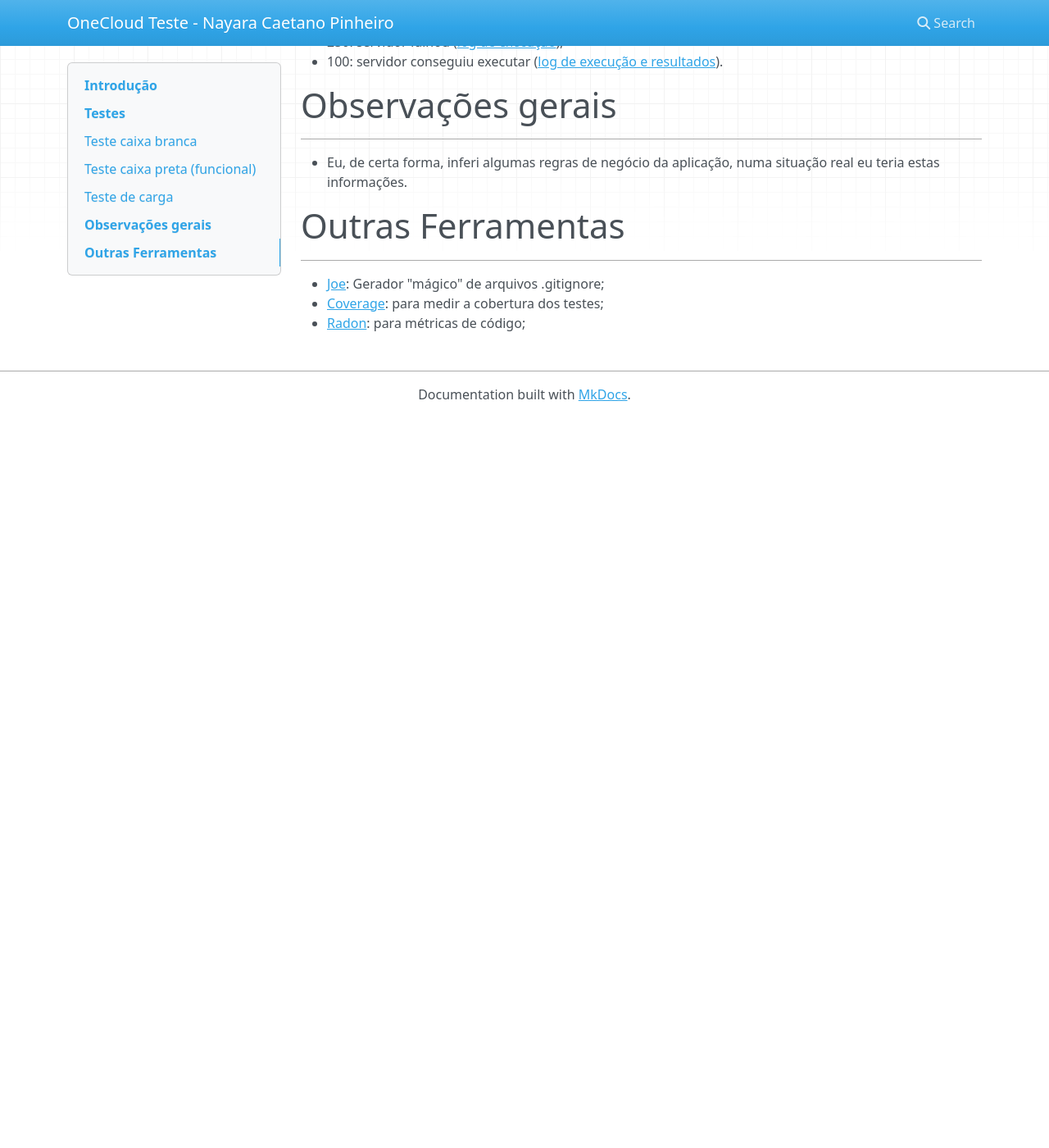
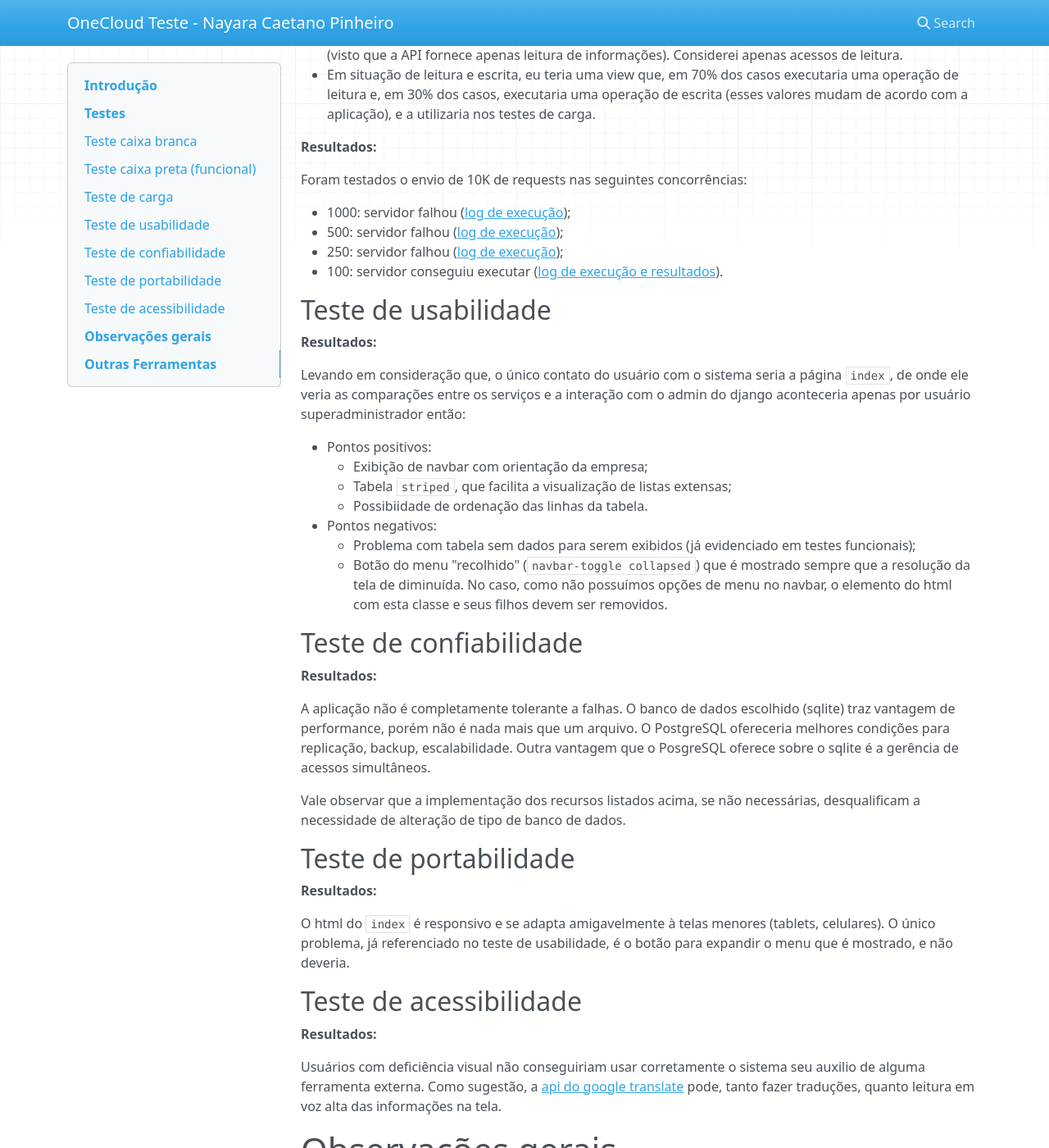
Before and after one commit to NayaraCaetano/onecloudtest-docs, an MkDocs documentation site: the page built from docs/index.md, in a window 1280 px wide and 1400 px high, scrolled down 1935 px. Shown: the whole window at 82% size. Built offline with MkDocs 1.6.1, drawn with Linux system fonts in a browser that asks for light colours; nearby versions of some CDN libraries; before the commit the page ends 2444 px from its top, so only the background shows below that; some of the changed text lies outside the part shown.

Commit message:
Adiciona resultados para os demais testes

```diff
--- a/docs/index.md
+++ b/docs/index.md
@@ -19,7 +19,7 @@ Documenta os testes.
 
 Testa as regras de negócio da aplicação.
 
-Repositório (fica dentro da aplicação): [https://github.com/NayaraCaetano/onecloud-qa](https://github.com/NayaraCaetano/onecloud-qa)
+Repositório (fica dentro da aplicação, no arquivo tests.py de cada app): [https://github.com/NayaraCaetano/onecloud-qa](https://github.com/NayaraCaetano/onecloud-qa).
 
 **Motivações:**
 
@@ -35,6 +35,10 @@ Repositório (fica dentro da aplicação): [https://github.com/NayaraCaetano/one
 
   - Criei a app `core` para exemplificar a forma com que gosto de estruturar o código, pelo tamanho da aplicação do teste ela não seria tão necessária;
   - Não nomear as urls (para utilização da função `reverse` do `django.core.urlresolvers`) não é uma boa prática. Caso um endereço mude, todas as chamadas à url *hard coded* precisariam ser alteradas.
+
+**Resultados:**
+
+  - Verificar [servidor de CI](http://onecloudtest.ddns.net:8085/browse/ON-UN);
 
 
 ## Teste caixa preta (funcional)
@@ -52,6 +56,11 @@ Repositório ( pasta `functional_tests` ): [https://github.com/NayaraCaetano/one
  - Normalmente eu não testaria o login do admin do django, mas neste caso criei para exemplificar o processo de preencher input, submeter form e verificar resultado.
  - Deixei intencionalmente um teste falhando para que os resultados pudessem sem acompanhados do servidor de CI.
  - Adicionei o Jquery no projeto, já que foram necessários utilizar seletores como `contains` e `visible`.
+
+**Resultados:**
+
+  - Verificar [servidor de CI](http://onecloudtest.ddns.net:8085/browse/ON-FUN);
+  - O teste falhando evidencia um problema de usabilidade. A tabela não deve ser mostrada contendo apenas as colunas, caso não existam dados para serem mostrados, uma linha informando esta condição deveria ser inserida.
 
 
 ## Teste de carga
@@ -79,7 +88,48 @@ Repositório ( pasta `functional_tests` ): [https://github.com/NayaraCaetano/one
    - 1000: servidor falhou ([log de execução](http://onecloudtest.ddns.net:8085/browse/ON-CAR-11));
    - 500: servidor falhou ([log de execução](http://onecloudtest.ddns.net:8085/browse/ON-CAR-12));
    - 250: servidor falhou ([log de execução](http://onecloudtest.ddns.net:8085/browse/ON-CAR-13));
-   - 100: servidor conseguiu executar ([log de execução e resultados](http://onecloudtest.ddns.net:8085/browse/ON-CAR-14)).
+   - 100: servidor conseguiu executar ([log de execução e resultados](http://onecloudtest.ddns.net:8085/browse/ON-CAR-14/log)).
+
+
+## Teste de usabilidade
+
+**Resultados:**
+
+ Levando em consideração que, o único contato do usuário com o sistema seria a página `index`, de onde ele veria as comparações entre os serviços e a interação com o admin do django aconteceria apenas por usuário superadministrador então:
+
+   - Pontos positivos:
+      * Exibição de navbar com orientação da empresa;
+      * Tabela `striped`, que facilita a visualização de listas extensas;
+      * Possibiidade de ordenação das linhas da tabela.
+   - Pontos negativos:
+      * Problema com tabela sem dados para serem exibidos (já evidenciado em testes funcionais);
+      * Botão do menu "recolhido" (`navbar-toggle collapsed`) que é mostrado sempre que a resolução da tela de diminuída. No caso, como não possuímos opções de menu no navbar, o elemento do html com esta classe e seus filhos devem ser removidos.
+
+
+## Teste de confiabilidade
+
+**Resultados:**
+
+ A aplicação não é completamente tolerante a falhas. O banco de dados escolhido (sqlite) traz vantagem de performance, porém não é nada mais que um arquivo. O PostgreSQL ofereceria melhores condições para replicação, backup, escalabilidade. Outra vantagem que o PosgreSQL oferece sobre o sqlite é a gerência de acessos simultâneos.
+
+ Vale observar que a implementação dos recursos listados acima, se não necessárias, desqualificam a necessidade de alteração de tipo de banco de dados.
+
+
+
+## Teste de portabilidade
+
+**Resultados:**
+
+ O html do `index` é responsivo e se adapta amigavelmente à telas menores (tablets, celulares). O único problema, já referenciado no teste de usabilidade, é o botão para expandir o menu que é mostrado, e não deveria.
+
+
+
+## Teste de acessibilidade
+
+**Resultados:**
+
+ Usuários com deficiência visual não conseguiriam usar corretamente o sistema seu auxilio de alguma ferramenta externa. Como sugestão, a [api do google translate](https://cloud.google.com/translate/docs/) pode, tanto fazer traduções, quanto leitura em voz alta das informações na tela.
+
 
 
 #Observações gerais
```
